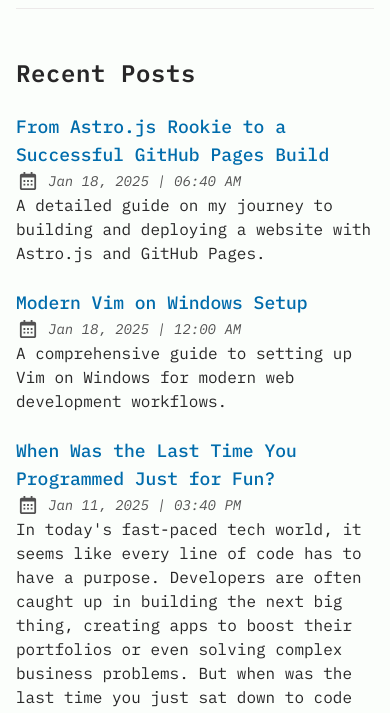
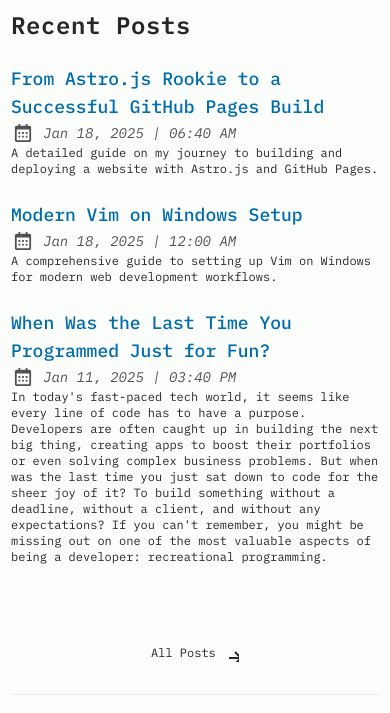
Before and after one commit to BrunoCiccarino/BrunoCiccarino.github.io, an Astro site: page / in a window 390 px wide. Shown: the part 541-1254 px from the top of the page. Built offline with nearby package versions, Linux system fonts and the light colour scheme; Astro itself is replaced by a stand-in of ours; some packages are replaced by stand-ins of ours.

Commit message:
✨ Adding responsiveness to css

```diff
--- a/src/styles/base.css
+++ b/src/styles/base.css
@@ -19,7 +19,7 @@
     --color-card: 57, 60, 102;
     --color-card-muted: 74, 78, 134;
     --color-border: 177, 47, 50;
-    }
+  }
   #sun-svg,
   html[data-theme="dark"] #moon-svg {
     display: none;
@@ -115,9 +115,58 @@
     font-weight: var(--shiki-dark-font-weight) !important;
     text-decoration: var(--shiki-dark-text-decoration) !important;
   }
+
+  /* ===== Responsive Design ===== */
+  @media (max-width: 1024px) {
+    section,
+    footer {
+      @apply px-3 max-w-2xl;
+    }
+    body {
+      @apply text-base;
+    }
+  }
+
+  @media (max-width: 768px) {
+    section,
+    footer {
+      @apply px-2 max-w-xl;
+    }
+    svg {
+      @apply h-5 w-5;
+    }
+    svg.icon-tabler {
+      @apply h-5 w-5 sm:scale-100;
+    }
+    body {
+      @apply text-sm;
+    }
+    .prose {
+      @apply prose-sm;
+    }
+  }
+
+  @media (max-width: 480px) {
+    section,
+    footer {
+      @apply px-2 max-w-sm;
+    }
+    svg {
+      @apply h-4 w-4;
+    }
+    body {
+      @apply text-xs;
+    }
+    .prose {
+      @apply prose-xs;
+    }
+  }
 }
 
 @layer components {
+  .prose-xs {
+    @apply text-sm leading-relaxed;
+  }
   .display-none {
     @apply hidden;
   }
```
